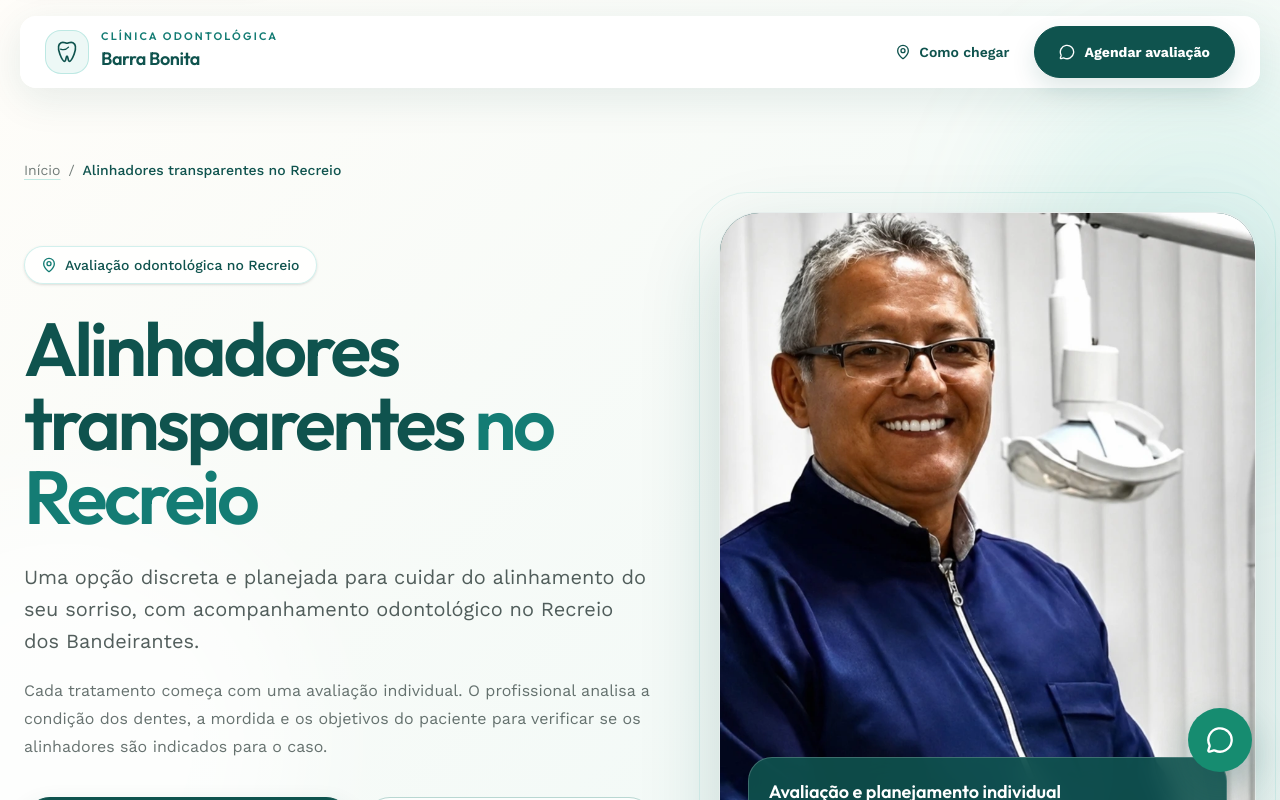
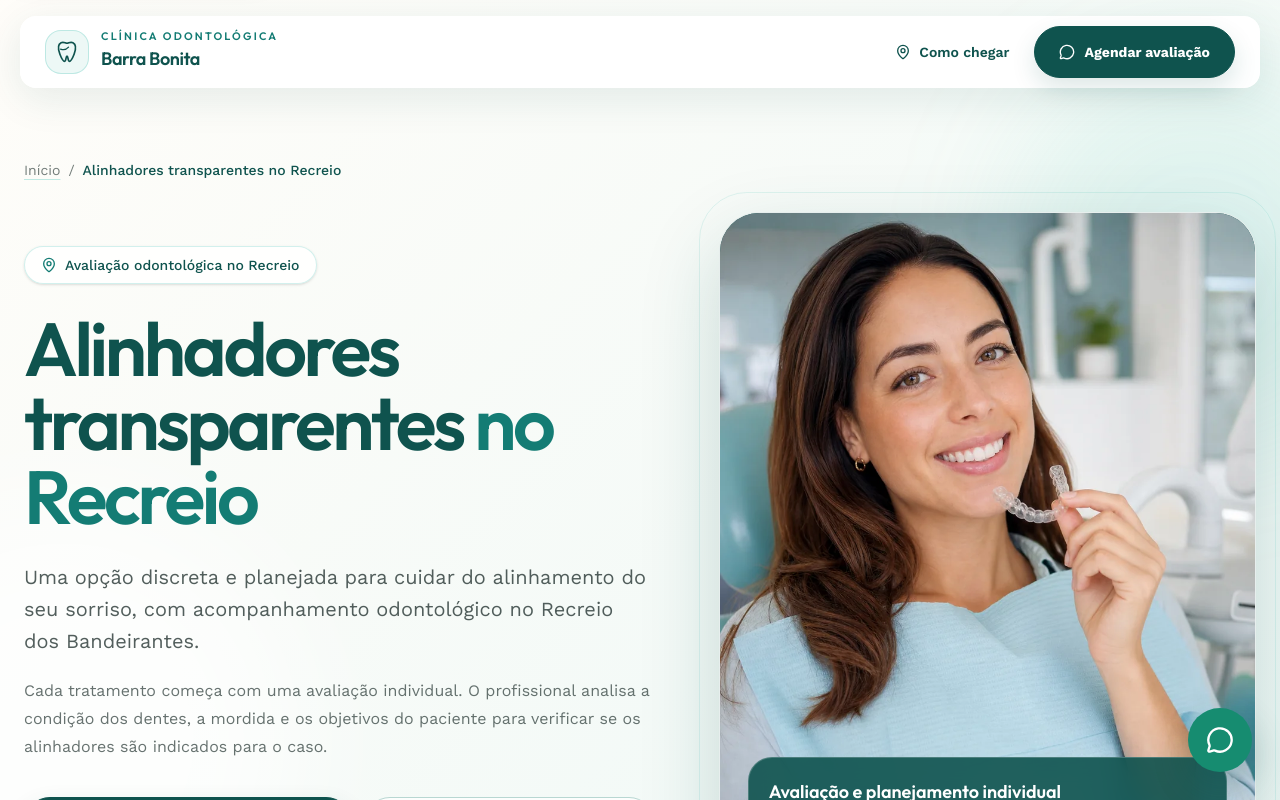
Before and after one commit to marcosmallet/odontobarrabonita, a Next.js app: page /alinhadores-no-recreio in a window 1280 px wide. Shown: the top 800 px of the page. Built offline with nearby package versions, Linux system fonts and the light colour scheme.

Commit message:
Refactor code structure for improved readability and maintainability

```diff
--- a/src/app/alinhadores-no-recreio/page.tsx
+++ b/src/app/alinhadores-no-recreio/page.tsx
@@ -16,7 +16,7 @@ import {
   Sparkles,
   Stethoscope,
 } from "lucide-react";
-import carlosPortrait from "../../../public/images/profissionais/carlos-rocha.webp";
+import alignersHeroImage from "../../../public/images/alinhadores-hero.webp";
 import { ClinicGallery } from "@/components/clinic-gallery";
 import { ConversionLink } from "@/components/conversion-link";
 import { DentistCard } from "@/components/dentist-card";
@@ -396,8 +396,8 @@ export default function AlinhadoresNoRecreioPage() {
                 <div className="absolute -inset-5 rounded-[3rem] border border-turquoise/15" />
                 <div className="relative aspect-[4/5] overflow-hidden rounded-[2.5rem] border border-white/90 bg-petroleum shadow-[0_30px_80px_rgba(15,83,78,0.2)]">
                   <Image
-                    src={carlosPortrait}
-                    alt="Dr. Carlos Jesus da Rocha, cirurgião-dentista responsável por avaliações ortodônticas na Clínica Barra Bonita"
+                    src={alignersHeroImage}
+                    alt="Mulher adulta sorrindo em consultório odontológico enquanto segura um alinhador transparente"
                     fill
                     priority
                     sizes="(min-width: 1024px) 42vw, 100vw"
```
Also changed, not shown: public/images/alinhadores-hero.webp (added), 2 other files (tests, documents, lock files or other folders).
